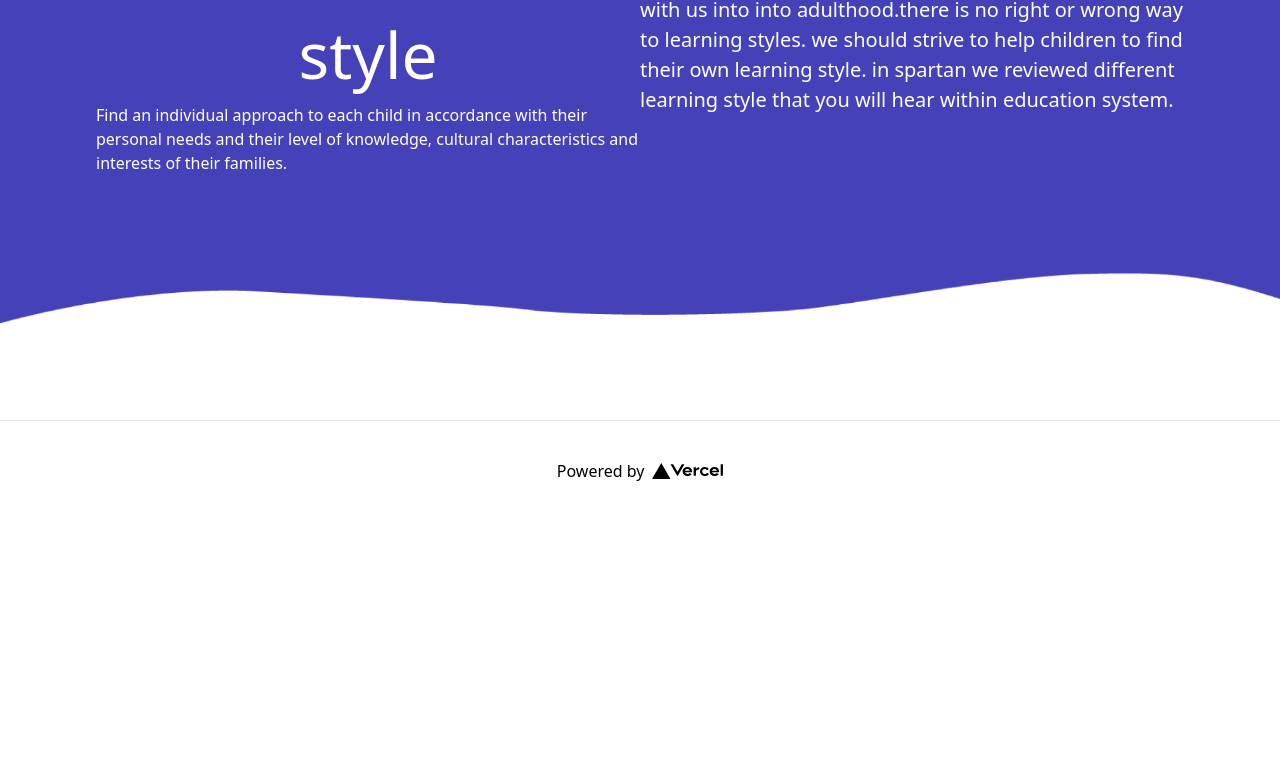
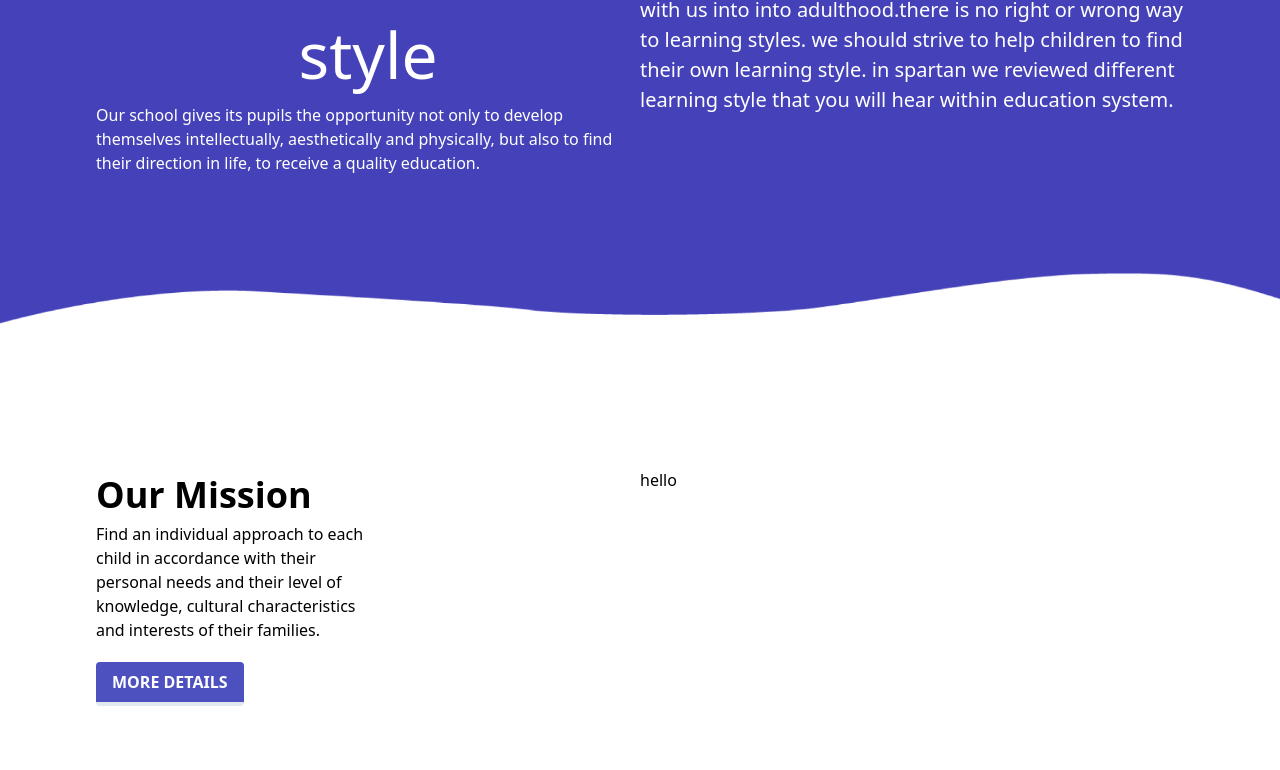
Before and after one commit to spartankids/spartanweb, a Next.js app: page / in a window 1280 px wide. Shown: the part 1910-2680 px from the top of the page. Before the commit the page ends 2430 px from the top, so only its background shows below. Built offline with nearby package versions, Linux system fonts and the light colour scheme.

Commit message:
Update index.js

```diff
--- a/pages/index.js
+++ b/pages/index.js
@@ -74,7 +74,7 @@ Years </span>
  <div className="mx-0">
 <p className="text-6xl  text-center">Our Learning style</p>
 <p>
-Find an individual approach to each child in accordance with their personal needs and their level of knowledge, cultural characteristics and interests of their families.
+Our school gives its pupils the opportunity not only to develop themselves intellectually, aesthetically and physically, but also to find their direction in life, to receive a quality education.
 </p>
 </div>
 <div className="text-xl mt-6">
@@ -89,9 +89,25 @@ Every children have their own love language, we all have our unique learning sty
   <img src="/images/home_purple_strip_bottom.png"/>
 </div>
 
-<div className="my-24 container">
+<div className="my-24 mx-auto container">
+    <div className="grid  md:grid-cols-2 p-12 md:px-24">
+      <div>
+        <h1 className="text-4xl font-bold">Our Mission</h1>
+        <p className="grid md:grid-cols-2 sm:grid-col">
+        Find an individual approach to each child in accordance with their personal needs and their level of knowledge, cultural characteristics and interests of their families.
+        </p>
+        <div className="mt-5">
+        <button class="bg-indigo-700 hover:bg-indigo-500 text-white font-bold py-2 px-4 border-b-4 bg-yellow-500 hover:bg-yellow-300 rounded">
+MORE DETAILS</button>
+</div>
+      </div>
+      <div>
+        hello
+      </div>
+    </div>
+</div>
 
-</div>
+
 
       <footer className={styles.footer}>
         <a
```
